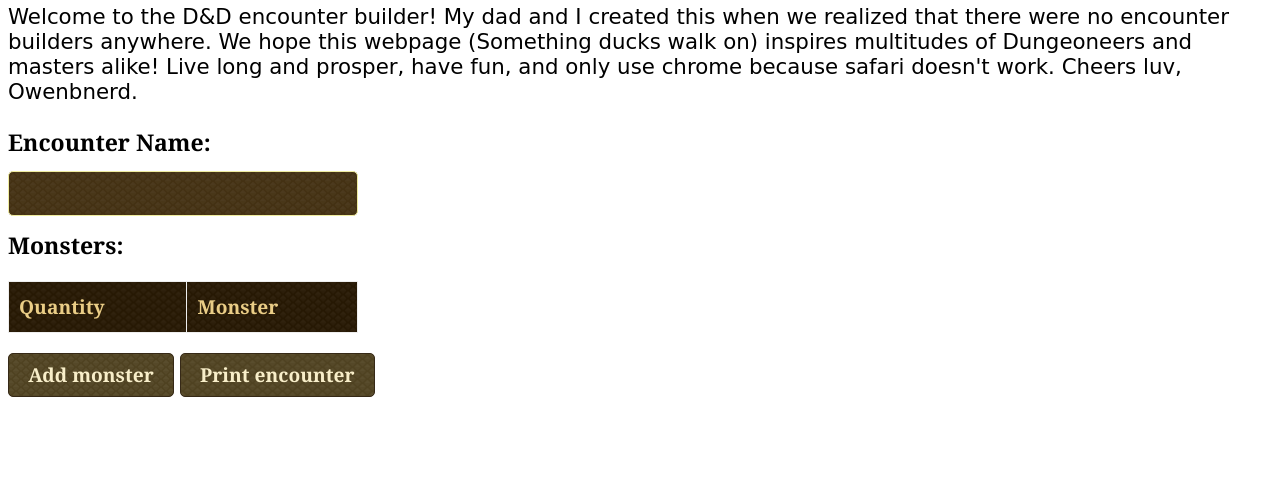
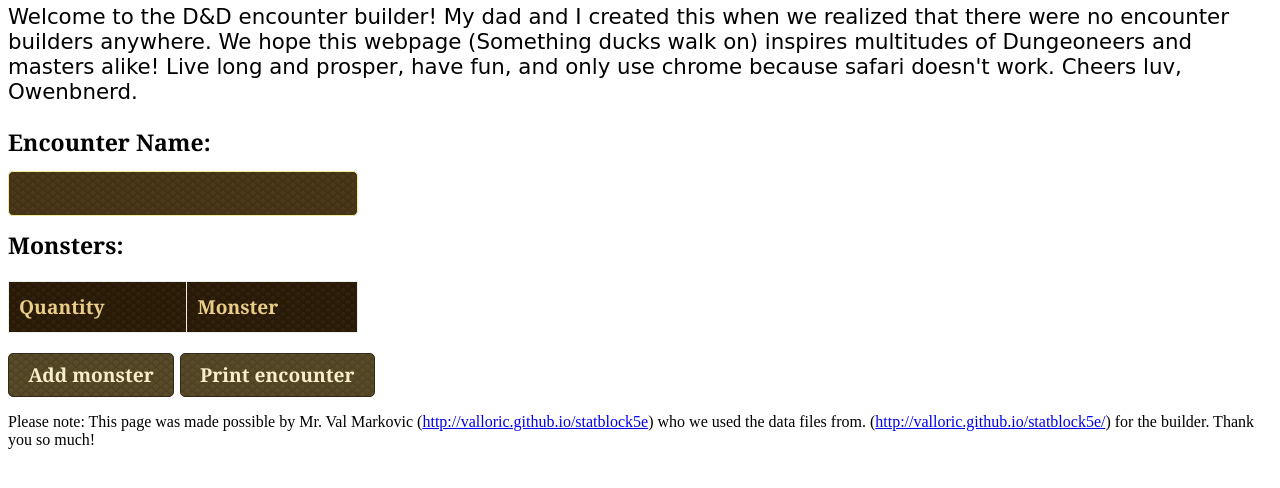
Before and after one commit to belamaric/dnd-helper, a website: page html/index.html in a window 1280 px wide. Shown: the part 96-584 px from the top of the page. Drawn offline with Linux system fonts and the light colour scheme.

Commit message:
Creditedit

```diff
--- a/html/index.html
+++ b/html/index.html
@@ -192,7 +192,9 @@
 </div>
 <button id="add-monster">Add monster</button>
 <button id="print-encounter">Print encounter</button>
-
+<p class="note1">Please note: This page was made possible by Mr. Val Markovic (<a href=http://valloric.github.io/statblock5e/>http://valloric.github.io/statblock5e</a>)
+   who we used the data files from. (<a href=https://github.com/ceryliae/DnDAppFiles>http://valloric.github.io/statblock5e/</a>) for the builder.
+  Thank you so much!</p>
 
 </body>
 </html>
```
